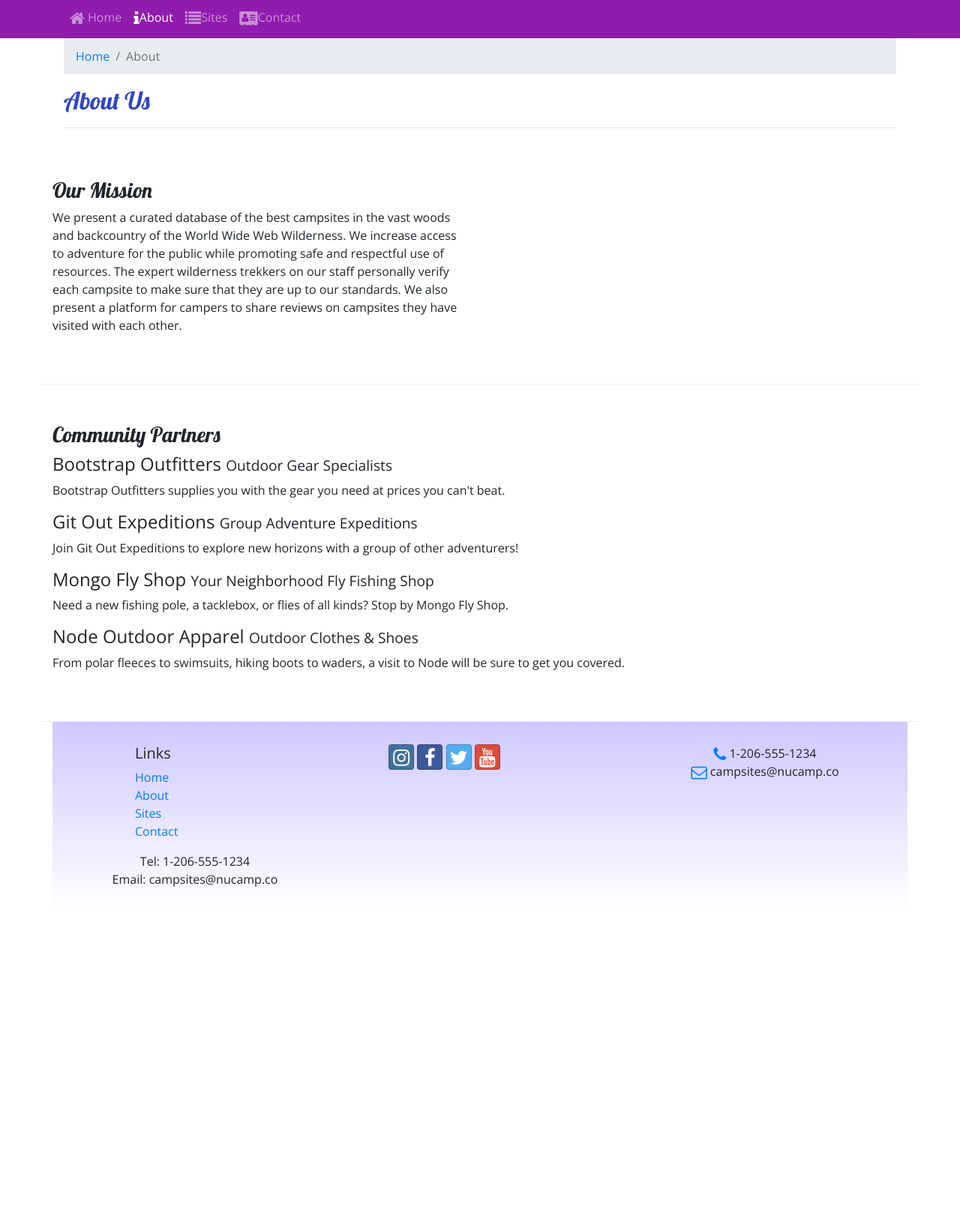
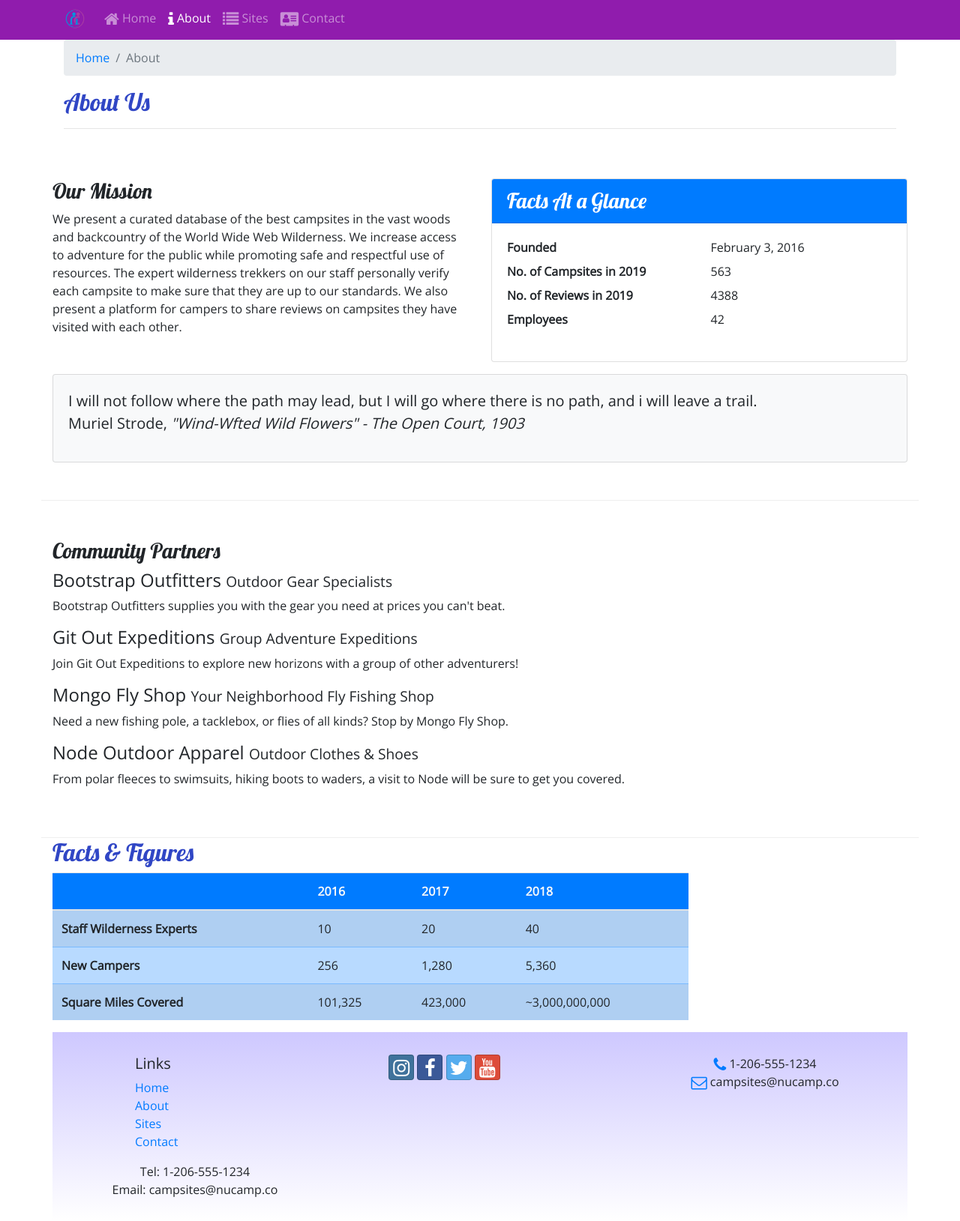
Before and after one commit to andewils/Nucampsite, a website: page aboutus.html in a window 1280 px wide. Shown: the part 147-1776 px from the top of the page at 75% size. Before the commit the page ends 1362 px from the top, so only its background shows below. Drawn offline with nearby package versions, Linux system fonts and the light colour scheme.

Commit message:
Images And Media

```diff
--- a/aboutus.html
+++ b/aboutus.html
@@ -25,6 +25,9 @@
     <header class="jumbotron jumbotron-fluid">
         <div class="container">
             <div class="row">
+                <div class="col-4 col-3 col-md-2 align-self-center">
+                    <img src="img/logo.png" class="img-fluid" />
+                </div>
                 <div class="col">
                     <h1>NuCamp</h1>
                     <h2>a better way to camp</h2>
@@ -35,19 +38,21 @@
 
     <nav class="navbar navbar-expand-sm navbar-dark sticky-top">
         <div class="container">
+            <a class="navbar-brand" href="index.html"><img src="img/logo.png" height="30" width="30"/></a>
             <button class="navbar-toggler" type="button" data-toggle="collapse" data-target="#nucampNavbar">
                 <span class="navbar-toggler-icon"></span>
             </button>
-            <div class="collaspe navbar-collaspe" id="nucampNavbar">
+            <div class="collapse navbar-collapse" id="nucampNavbar">
                 <ul class="navbar-nav">
                     <li class="nav-item"><a class="nav-link" href="index.html"><i class="fa fa-home fa-lg"></i> Home</a></li>
-                    <li class="nav-item active"><a class="nav-link" href="#"><i class="fa fa-info fa-lg"></i>About</a></li>
-                    <li class="nav-item"><a class="nav-link" href="#"><i class="fa fa-list fa-lg"></i>Sites</a></li>
-                    <li class="nav-item"><a class="nav-link" href="contactus.html"><i class="fa  fa-address-card fa-lg"></i>Contact</a></li>
+                    <li class="nav-item"><a class="nav-link active" href="#"><i class="fa fa-info fa-lg"></i> About</a></li>
+                    <li class="nav-item"><a class="nav-link" href="#"><i class="fa fa-list fa-lg"></i> Sites</a></li>
+                    <li class="nav-item"><a class="nav-link" href="contactus.html"><i class="fa fa-address-card fa-lg"></i> Contact</a></li>
                 </ul>
             </div>
         </div>
     </nav>
+
                 <div class = "container">
                     <div class ="row">
                         <div class="col">
@@ -64,11 +69,41 @@
                 <div class ="row row-content">
                     <div class="col-sm-6">
                 <h3>Our Mission</h3>
-                <p>We present a curated database of the best campsites in the vast woods and backcountry of the World Wide Web Wilderness. We increase access to adventure for the public while promoting safe and respectful use of resources. The expert wilderness trekkers on our staff personally verify each campsite to make sure that they are up to our standards. We also present a platform for campers to share reviews on campsites they have visited with each other.</p>
+                <p>We present a curated database of the best campsites in the vast woods and backcountry of the World Wide Web Wilderness.
+                   We increase access to adventure for the public while promoting safe and respectful use of resources.
+                   The expert wilderness trekkers on our staff personally verify each campsite to make sure that they are up to our standards.
+                   We also present a platform for campers to share reviews on campsites they have visited with each other.</p>
+            </div>
+            <div class="col-sm-6">
+                <div class="card">
+                    <h3 class="card-header bg-primary text-white">Facts At a Glance</h3>
+                    <div class="card-body">
+                        <dl class="row">
+                            <dt class="col-6">Founded</dt>
+                            <dd class="col-6">February 3, 2016</dd>
+                            <dt class="col-6">No. of Campsites in 2019</dt>
+                            <dd class="col-6">563</dd>
+                            <dt class="col-6">No. of Reviews in 2019</dt>
+                            <dd class="col-6">4388</dd>
+                            <dt class="col-6">Employees</dt>
+                            <dd class="col-6">42</dd>
+                        </dl>
                     </div>
                 </div>
-
-        <div>
+            </div>
+            <div class="col">
+                <div class="card bg-light mt-3">
+                    <blockquote class="blockquote card-body">
+                        <p class="mb-0">I will not follow where the path may lead, but I will go where
+                            there is no path, and i will leave a trail.</p>
+                            <footer>Muriel Strode,
+                                <cite title="Source Title">"Wind-Wfted Wild Flowers" -
+                                    The Open Court, 1903</cite>
+                            </footer>
+                    </blockquote>
+                </div>
+            </div>
+        </div>
             <div class="row row-content">
                 <div class="col-12">
                     <h3>Community Partners</h3>
@@ -83,7 +118,44 @@
             </div>
         </div>
 
-    <footer>
+        <div class="row row-cotent">
+            <div class="col-sm-9">
+                <h2>Facts &amp; Figures</h2>
+                <div class="table-responsive">
+                    <table class="table table-striped">
+                        <thead>
+                            <tr class="bg-primary text-light">
+                                <th></th>
+                                <th>2016</th>
+                                <th>2017</th>
+                                <th>2018</th>
+                            </tr>
+                        </thead>
+                        <tbody class="table-primary">
+                            <tr>
+                                <th>Staff Wilderness Experts</th>
+                                <td>10</td>
+                                <td>20</td>
+                                <td>40</td>
+                            </tr>
+                            <tr>
+                                <th>New Campers</th>
+                                <td>256</td>
+                                <td>1,280</td>
+                                <td>5,360</td>
+                            </tr>
+                            <tr>
+                                <th>Square Miles Covered</th>
+                                <td>101,325</td>
+                                <td>423,000</td>
+                                <td>~3,000,000,000</td>
+                            </tr>
+                        </tbody>
+                    </table>
+                </div>
+            </div>
+        </div>
+    <footer class="site-footer">
         <div class="container">
             <div class="row">
                 <div class="col-4 col-sm-2 offset-1">
--- a/css/style.css
+++ b/css/style.css
@@ -14,7 +14,7 @@ header h2 {
     color: #cec8ff;
 }
 
-footer {
+.site-footer {
     background-image: linear-gradient(#cec8ff, white);
     padding: 30px 0;
 }
```
Also changed, not shown: contactus.html (+6 -3 lines), index.html (+27 -12 lines), img/bootstrap-thumb.png (added), img/breadcrumb-trail-thumb.jpg (added), img/breadcrumb-trail.jpg (added), img/chrome-river-thumb.jpg (added), img/chrome-river.jpg (added), img/logo.png (added), img/react-lake-thumb.jpg (added), img/react-lake.jpg (added). Lines whose indentation alone changed are shown as unchanged.
